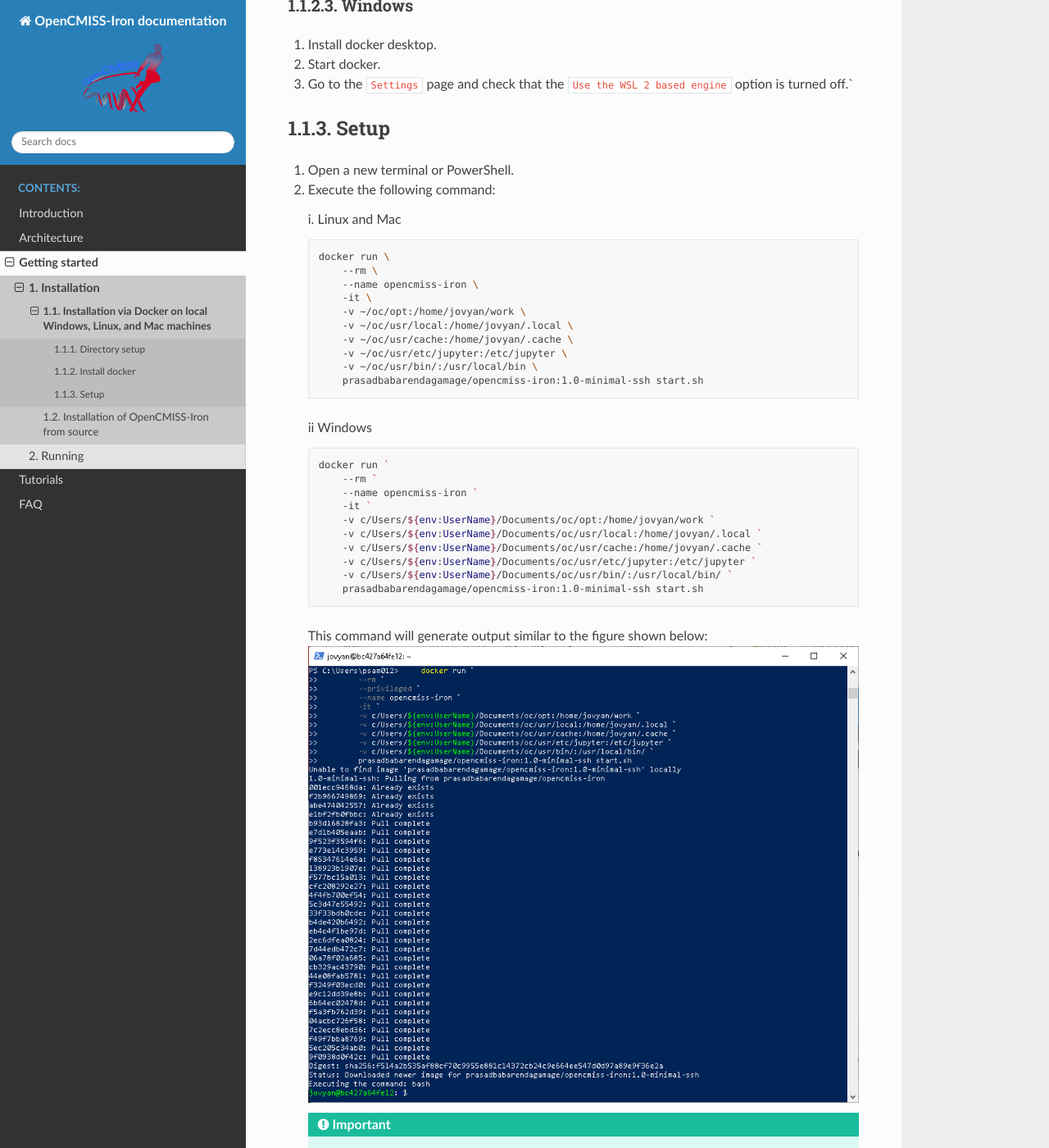
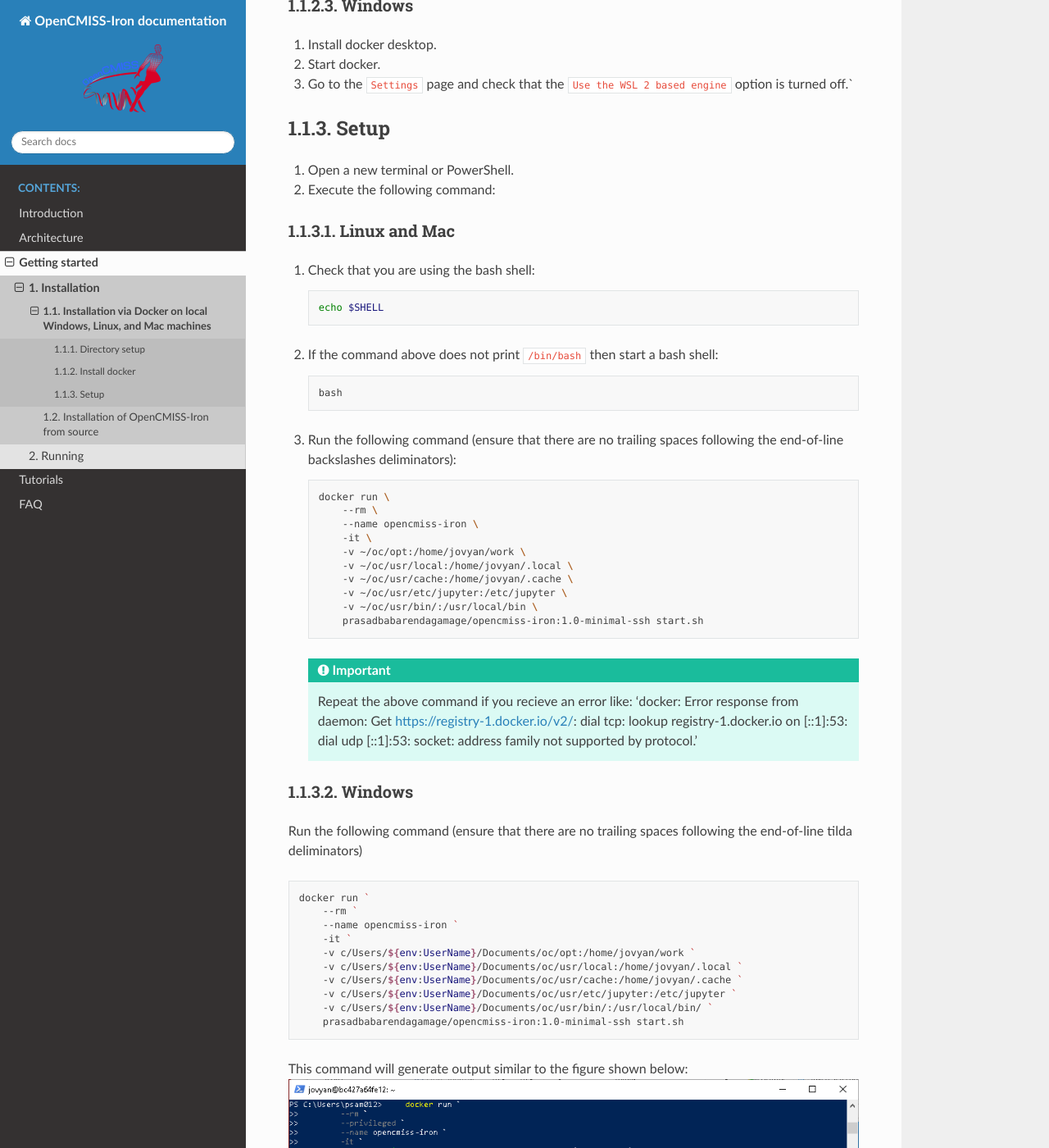
Before and after one commit to OpenCMISS-Examples/OpenCMISS-Iron-tutorials, a Sphinx documentation site: the page built from docs/source/getting_started/installation/docker.md, in a window 1280 px wide and 1400 px high, scrolled down 2154 px. Shown: the whole window at 82% size. Built offline with Sphinx 7.4.7 and the Read the Docs theme 2.0.0, drawn with Linux system fonts in a browser that asks for light colours; pages that are not in the unit, such as notebooks, are missing from menus; some of the changed text lies outside the part shown.

Commit message:
Improving docker installation documentation

````diff
--- a/docs/source/getting_started/installation/docker.md
+++ b/docs/source/getting_started/installation/docker.md
@@ -81,8 +81,17 @@ Move the downloaded zip file to your `my documents` folder (this is typically lo
 1. Open a new terminal or PowerShell.
 2. Execute the following command:
 
-    i. Linux and Mac
+### Linux and Mac
 
+1. Check that you are using the bash shell:
+    ```bash
+    echo $SHELL
+    ```
+2. If the command above does not print `/bin/bash` then start a bash shell:
+    ```bash
+    bash
+    ```
+3. Run the following command (ensure that there are no trailing spaces following the end-of-line backslashes deliminators):
     ```bash
     docker run \
         --rm \
@@ -95,27 +104,32 @@ Move the downloaded zip file to your `my documents` folder (this is typically lo
         -v ~/oc/usr/bin/:/usr/local/bin \
         prasadbabarendagamage/opencmiss-iron:1.0-minimal-ssh start.sh
     ```
+    ``` Important:: Repeat the above command if you recieve an error like: 'docker: Error response from daemon: Get https://registry-1.docker.io/v2/: dial tcp: lookup registry-1.docker.io on [::1]:53: dial udp [::1]:53: socket: address family not supported by protocol.'
+    ```
 
-    ii Windows
+### Windows
+Run the following command (ensure that there are no trailing spaces following the end-of-line tilda deliminators)
+```bash
+docker run `
+    --rm `
+    --name opencmiss-iron `
+    -it `
+    -v c/Users/${env:UserName}/Documents/oc/opt:/home/jovyan/work `
+    -v c/Users/${env:UserName}/Documents/oc/usr/local:/home/jovyan/.local `
+    -v c/Users/${env:UserName}/Documents/oc/usr/cache:/home/jovyan/.cache `
+    -v c/Users/${env:UserName}/Documents/oc/usr/etc/jupyter:/etc/jupyter `
+    -v c/Users/${env:UserName}/Documents/oc/usr/bin/:/usr/local/bin/ `
+    prasadbabarendagamage/opencmiss-iron:1.0-minimal-ssh start.sh
+```
+This command will generate output similar to the figure shown below:
+![Docker Windows pull](./docker_windows_first_pull.png)
 
-    ```bash
-    docker run `
-        --rm `
-        --name opencmiss-iron `
-        -it `
-        -v c/Users/${env:UserName}/Documents/oc/opt:/home/jovyan/work `
-        -v c/Users/${env:UserName}/Documents/oc/usr/local:/home/jovyan/.local `
-        -v c/Users/${env:UserName}/Documents/oc/usr/cache:/home/jovyan/.cache `
-        -v c/Users/${env:UserName}/Documents/oc/usr/etc/jupyter:/etc/jupyter `
-        -v c/Users/${env:UserName}/Documents/oc/usr/bin/:/usr/local/bin/ `
-        prasadbabarendagamage/opencmiss-iron:1.0-minimal-ssh start.sh
-    ```
-    This command will generate output similar to the figure shown below:
-    ![Docker Windows pull](./docker_windows_first_pull.png)
+``` Important:: Repeat the above command if you recieve an error like: 'docker: Error response from daemon: Get https://registry-1.docker.io/v2/: dial tcp: lookup registry-1.docker.io on [::1]:53: dial udp [::1]:53: socket: address family not supported by protocol.'
+```
 
-    ``` Important:: Once this command is executed, pop-ups will show on the bottom right of the windows desktop requestion permission for docker to access folders as shown below. Select 'share it' for each case.
-    ```
-    ![Docker Windows share-it permissions](./docker_windows_share_it_permissions.png)
+``` Important:: Once this command is executed, pop-ups will show on the bottom right of the windows desktop requestion permission for docker to access folders as shown below. Select 'share it' for each case.
+```
+![Docker Windows share-it permissions](./docker_windows_share_it_permissions.png)
 
 3. Install any modules you wish to use with OpenCMISS-Iron. As an example, we will install the python `meshio` package that is used in the OpenCMISS-Iron tutorials for exporting meshes to different formats.
     ``` bash
````
